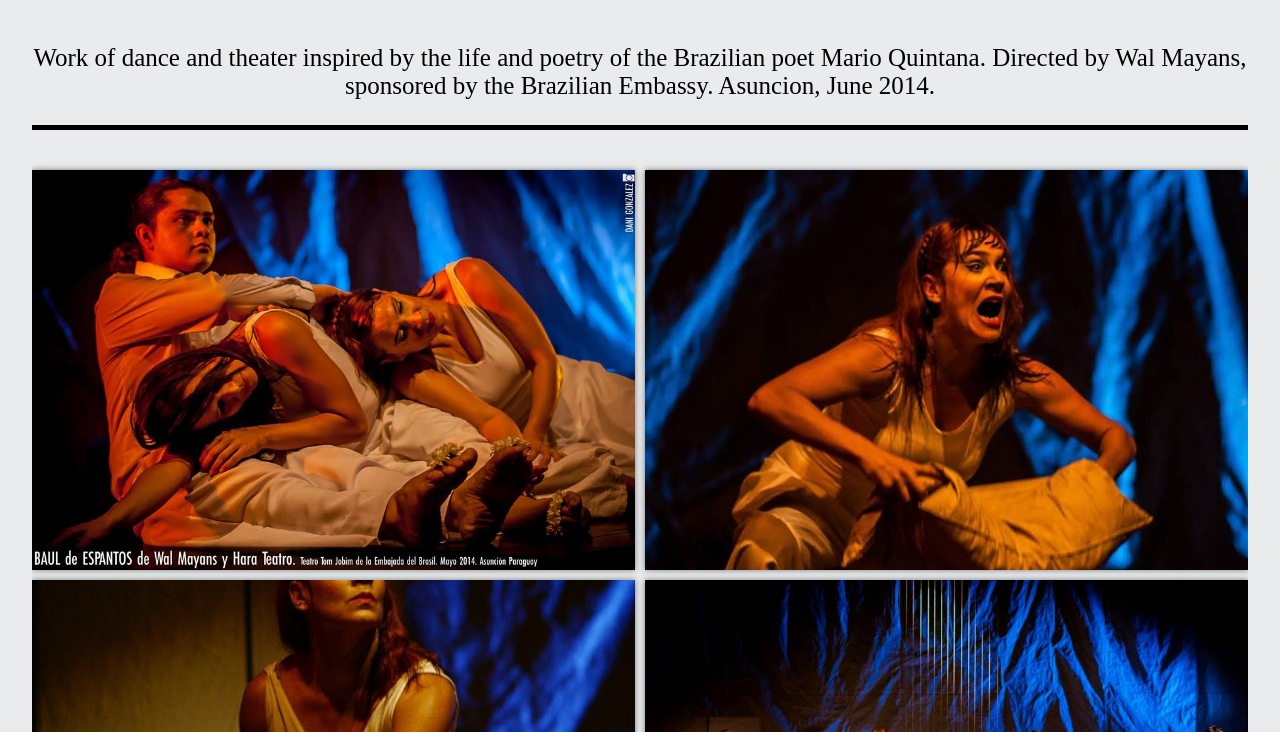
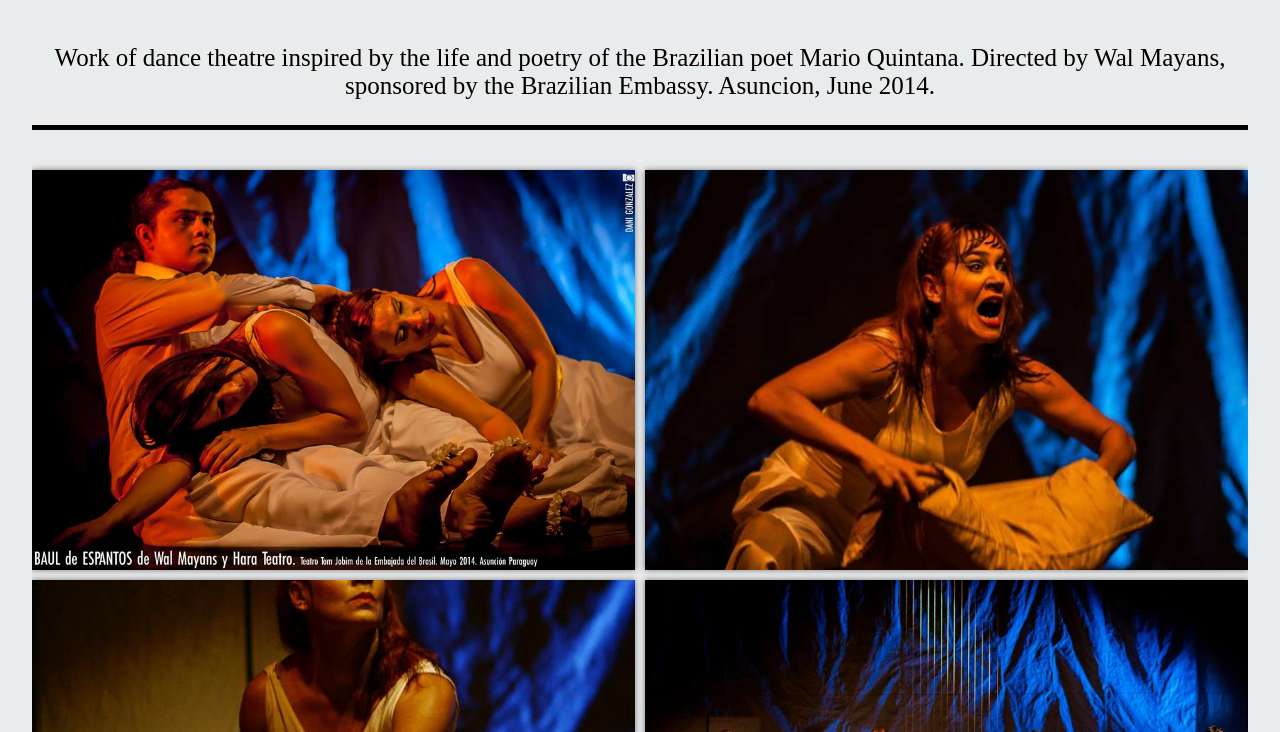
Before and after one commit to Tessa-Rivarola/Tessa-Rivarola-Porfolio, a plain HTML site: page galeria/baul-de-espanto02.html in a window 1280 px wide. Shown: the part 68-800 px from the top of the page. Drawn offline with Linux system fonts and the light colour scheme.

Commit message:
version nueva
version nueva

```diff
--- a/galeria/baul-de-espanto02.html
+++ b/galeria/baul-de-espanto02.html
@@ -8,7 +8,7 @@
 </head>
 <body>
 	<h1>"Baul de Espanto Tribute to Mario Quintana.".</h1>
-	<p>Work of dance and theater inspired by the life and poetry of the Brazilian poet Mario Quintana. Directed by Wal Mayans, sponsored by the Brazilian Embassy. Asuncion, June 2014.</p>
+	<p>Work of dance theatre inspired by the life and poetry of the Brazilian poet Mario Quintana. Directed by Wal Mayans, sponsored by the Brazilian Embassy. Asuncion, June 2014.</p>
 	<span class="linea"></span>
 	<section class="galeria">
 		<a href="#image1">
```
